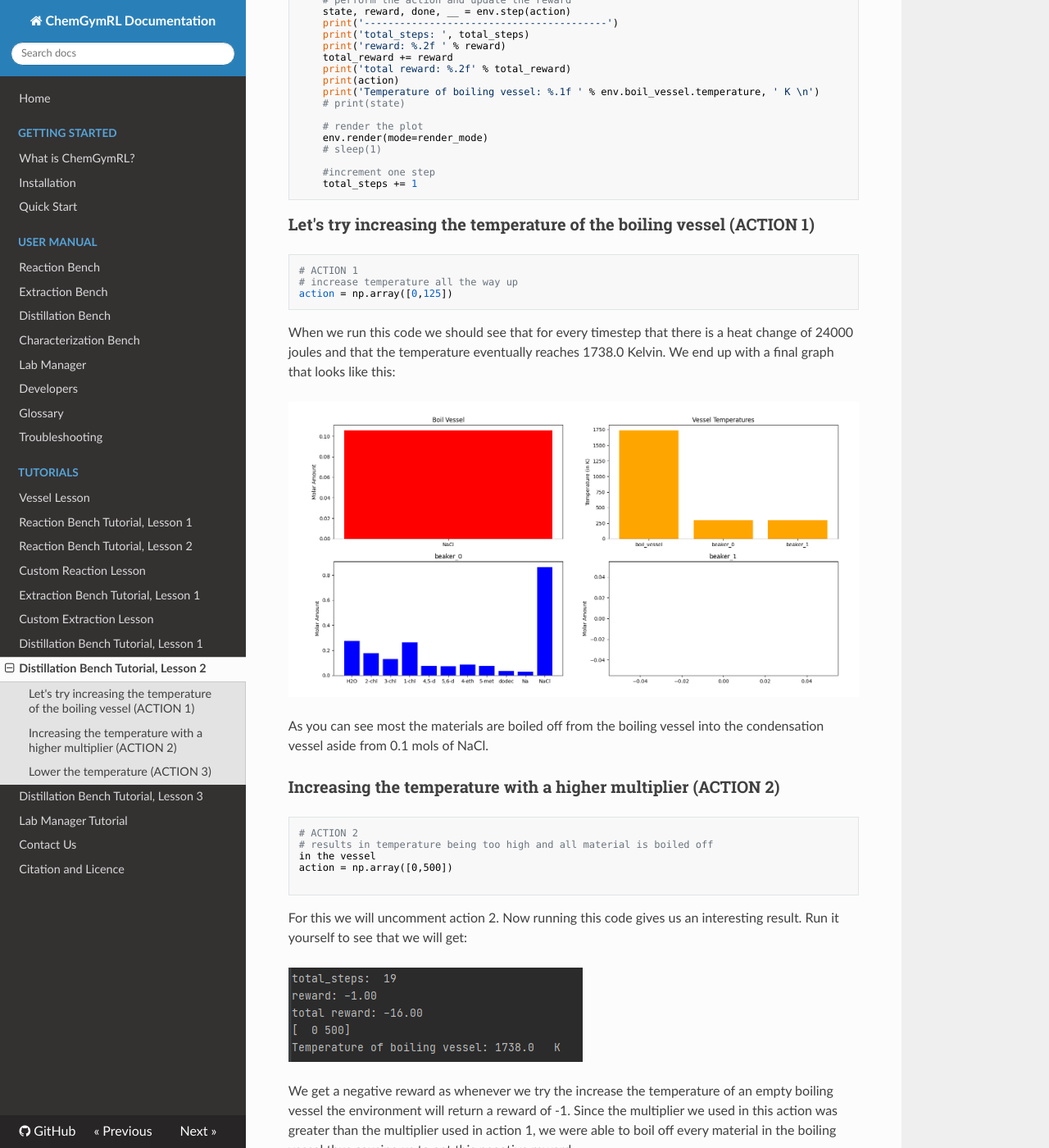
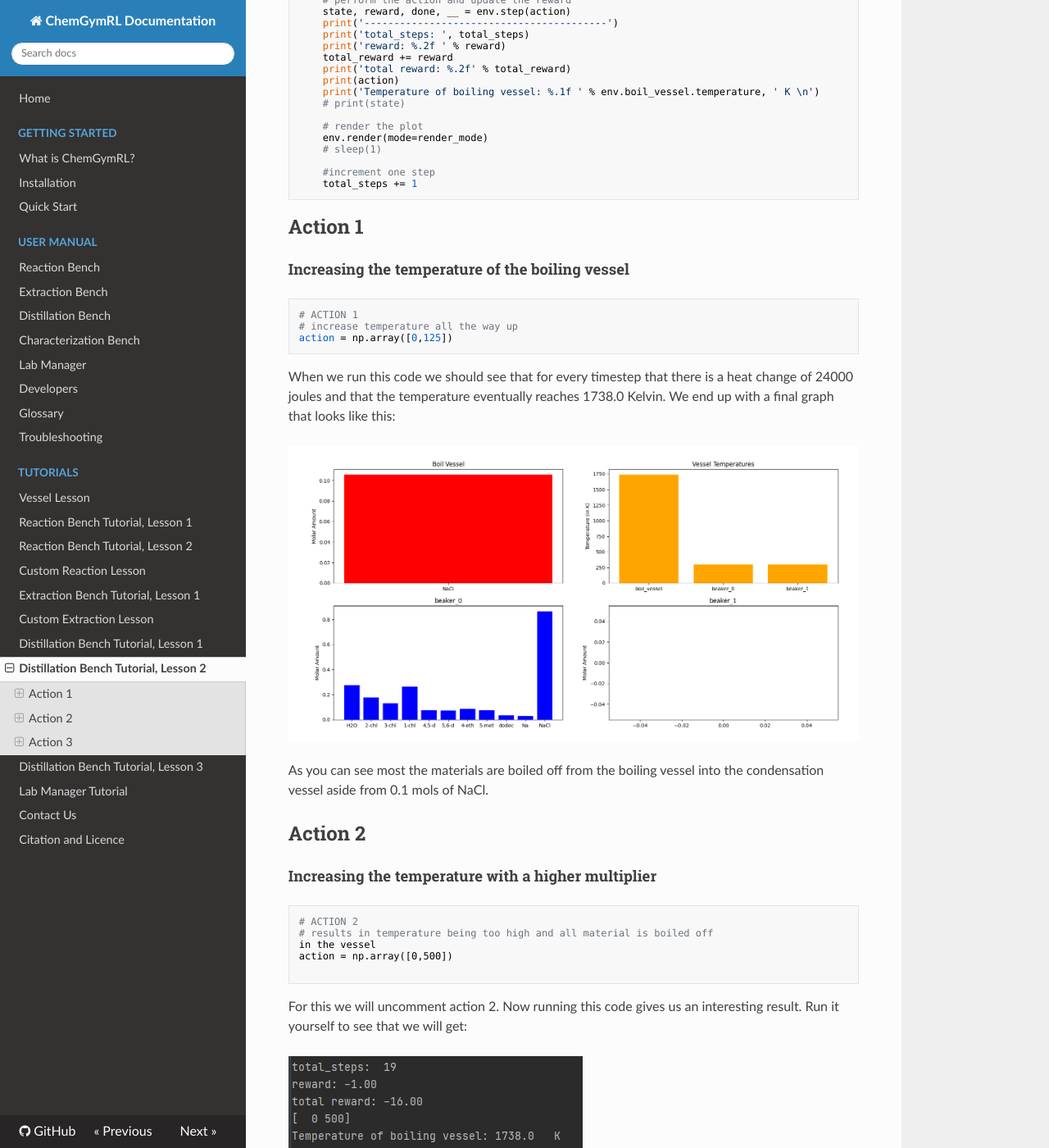
Before and after one commit to chemgymrl/chemgymrl, an MkDocs documentation site: the page built from docs/lesson_2_distillation.md, in a window 1280 px wide and 1400 px high, scrolled down 1800 px. Shown: the whole window at 82% size. Built offline with MkDocs 1.6.1, drawn with Linux system fonts in a browser that asks for light colours; nearby versions of some CDN libraries; some of the changed text lies outside the part shown.

Commit message:
changing subtitles in documentation

````diff
--- a/docs/lesson_2_distillation.md
+++ b/docs/lesson_2_distillation.md
@@ -134,7 +134,9 @@ while not done:
     total_steps += 1
 ```
 
-### Let's try increasing the temperature of the boiling vessel (ACTION 1)
+## Action 1
+#### Increasing the temperature of the boiling vessel
+
 
 ```
 # ACTION 1
@@ -149,7 +151,8 @@ temperature eventually reaches 1738.0 Kelvin. We end up with a final graph that
 
 As you can see most the materials are boiled off from the boiling vessel into the condensation vessel aside from 0.1 mols of NaCl.
 
-### Increasing the temperature with a higher multiplier (ACTION 2)
+## Action 2
+#### Increasing the temperature with a higher multiplier
 
 ```
 # ACTION 2
@@ -167,7 +170,8 @@ We get a negative reward as whenever we try the increase the temperature of an e
 
 ![action 2](../tutorial_figures/distillation-lesson-2/increase_temp_drastically.png)
 
-### Lower the temperature (ACTION 3)
+## Action 3
+#### Lower the temperature
 
 We will now lower the temperature the absolute minimum it can be and see what happens.
 
````
Also changed, not shown: docs/Lab_tutorial.md (+3 -3 lines), docs/lesson_1_extract.md (+1 -1 lines), docs/lesson_1_react.md (+2 -2 lines), docs/lesson_2_react.md (+1 -1 lines), docs/vessel_lesson.md (+3 -3 lines).
